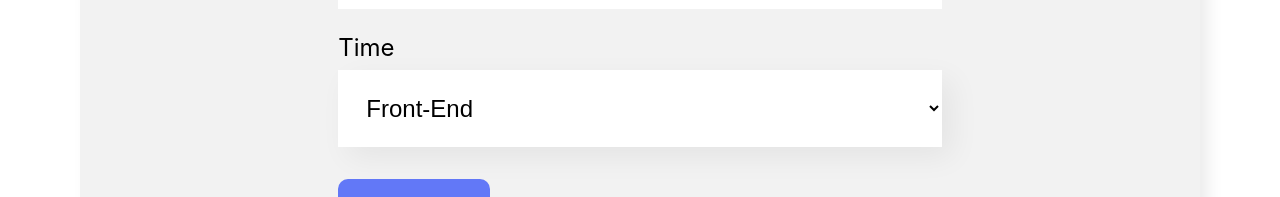
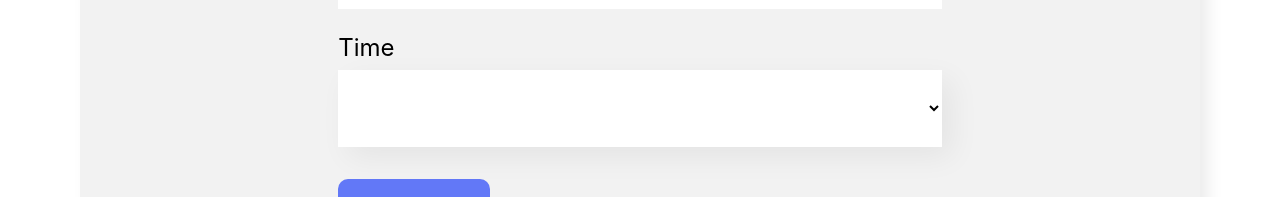
Before and after one commit to julivansoares/projeto-Ogano, a React (Create React App) app: page / in a window 1280 px wide. Shown: the part 1065-1262 px from the top of the page. Built offline with nearby package versions, Linux system fonts and the light colour scheme.

Commit message:
atualização do projeto

```diff
--- a/src/App.js
+++ b/src/App.js
@@ -42,7 +42,7 @@
   const [colaboradores, setColaboradores] =useState([])
 
   const aoNovoColaboradorAdicionado =(colaborador)=>{
-    console.log(colaborador)
+    debugger
     setColaboradores([...colaboradores,colaborador])
   }
   return (
--- a/src/Time/index.js
+++ b/src/Time/index.js
@@ -11,7 +11,7 @@
        props.colaboradores.length > 0 && <section className='time' style={{backgroundColor: props.corSecundaria}}>
             <h3 style={{borderBlockColor:props.corPrimaria}}>{props.nome}</h3>
             <div className='colaboradores'>
-                {props.colaboradores.map(colaborador => <Colaborador nome={colaborador.nome} cargo={colaborador.cargo} imagem={colaborador.imagem}/>)}
+                {props.colaboradores.map(colaborador => <Colaborador corFundo={props.corPrimaria}  key={colaborador.nome} nome={colaborador.nome} cargo={colaborador.cargo} imagem={colaborador.imagem}/>)}
             </div>
         </section>
     )
--- a/src/componentes/Colaborador/index.js
+++ b/src/componentes/Colaborador/index.js
@@ -2,11 +2,11 @@
 
 
 
-function Colaborador({nome,cargo,imagem}){
+function Colaborador({nome,cargo,imagem, corFundo}){
 
 return(
    <div className='colaborador'>
-       <div className='cabecalho'>
+       <div className='cabecalho' style={{backgroundColor:corFundo}}>
          <img src={imagem} alt='Julivan Soares'/>
        </div>
 
--- a/src/componentes/Formulario/index.js
+++ b/src/componentes/Formulario/index.js
@@ -54,6 +54,7 @@
           obrigatorio={true}
           label="Time"
           itens={props.times}
+          valor={time}
           aoAlterado={valor=> setTime(valor)}
           />
         <Botao texto="Criar Card" />
--- a/src/componentes/ListaSuspensa/index.js
+++ b/src/componentes/ListaSuspensa/index.js
@@ -9,7 +9,8 @@
     return(
         <div className='lista-suspensa'>
             <label>{props.label}</label>
-            <select onChange={evento => props.aoAlterado(evento.target.value)} required={props.obrigatorio}value={props.value}>
+            <select onChange={evento => props.aoAlterado(evento.target.value)} required={props.obrigatorio}value={props.valor}>
+                <option value=""></option>
                 {props.itens.map((item)=><option  key={item}>{item}</option>)}
             </select>
         </div>
```
